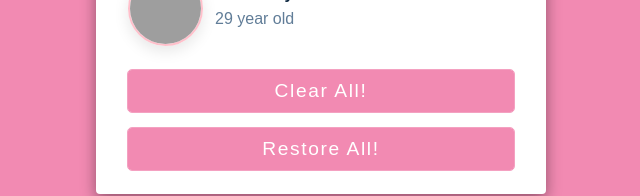
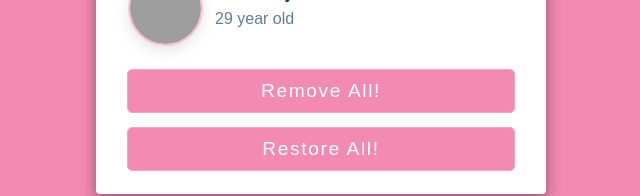
Before and after one commit to AbolfazM/birthday-reminder, a React (Create React App) app: page / in a window 1280 px wide. Shown: the part 589-785 px from the top of the page, without its empty margins (319-959 px from the left). Built offline with nearby package versions, Linux system fonts and the light colour scheme; grey boxes are pictures that could not be loaded.

Commit message:
add toastify!

```diff
--- a/package.json
+++ b/package.json
@@ -9,6 +9,7 @@
     "react": "^17.0.2",
     "react-dom": "^17.0.2",
     "react-scripts": "4.0.3",
+    "react-toastify": "^8.1.0",
     "web-vitals": "^1.1.2"
   },
   "scripts": {
--- a/src/App.js
+++ b/src/App.js
@@ -1,16 +1,31 @@
-import React, { useState } from 'react'
+import React, { useState } from 'react';
+import { ToastContainer, toast } from 'react-toastify';
+import 'react-toastify/dist/ReactToastify.css';
 import List from './List';
 import data from './data';
 
 const App = () => {
 	const [people, setPeople] = useState(data);
+	const remove = () => toast.success('people removed!');
+	const restore = () => toast.success('people restored!');
+
+	const removePeople = () => {
+		setPeople([]);
+		remove();
+	}
+	const restorePeople = () => {
+		setPeople(data);
+		restore();
+	}
+
 	return(
 		<main>
 			<section className="container">
 				<h3>{people.length} birthday reminded!</h3>
 				<List people={people} />
-				<button onClick={() => setPeople([])}>clear all!</button>
-				<button onClick={() => setPeople(data)}>restore all!</button>
+				<button onClick={removePeople}>remove all!</button>
+				<button onClick={restorePeople}>restore all!</button>
+				<ToastContainer closeButton={false} autoClose={2000} />
 			</section>
 		</main>
 	);
```
Also changed, not shown: 1 other file (tests, documents, lock files or other folders).
